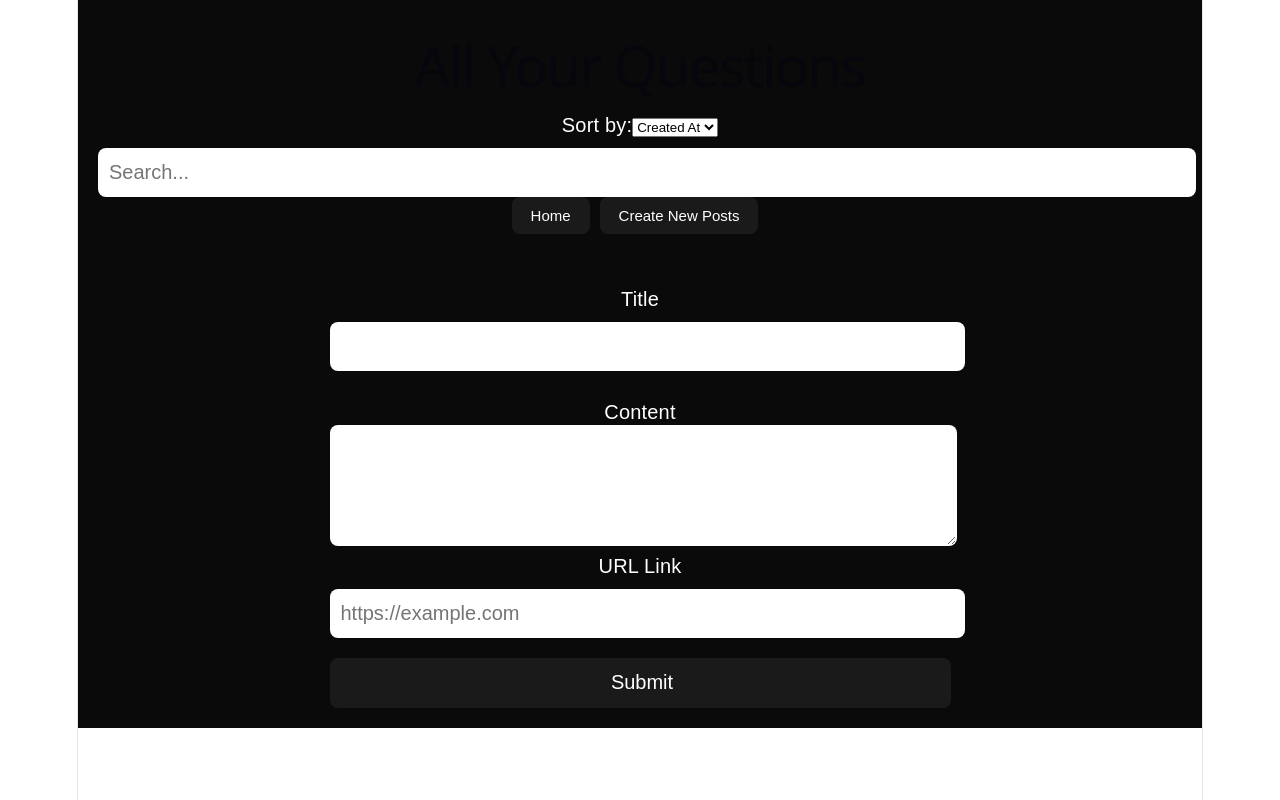
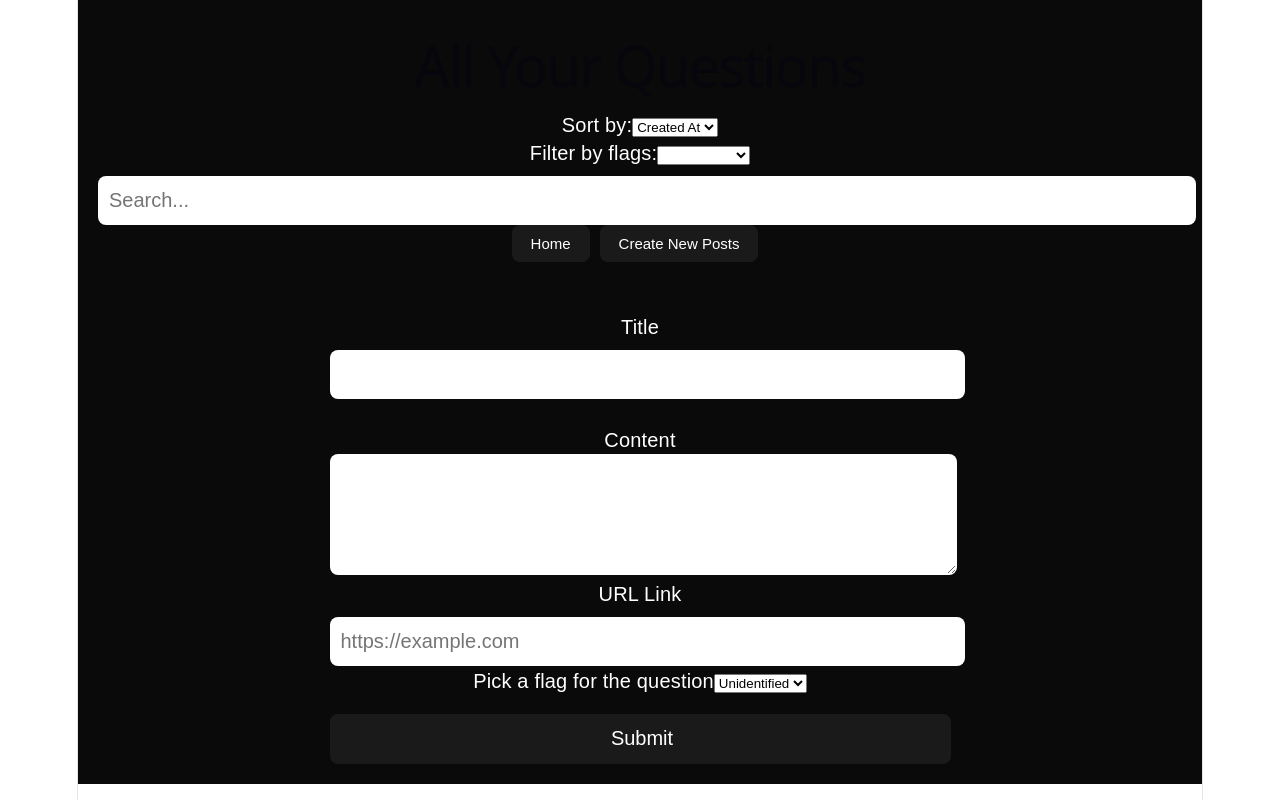
Before and after one commit to ptn23/QuoraLite, a React (Vite) app: page /new in a window 1280 px wide. Built offline with nearby package versions, Linux system fonts and the light colour scheme.

Commit message:
"Updated flags"

```diff
--- a/package.json
+++ b/package.json
@@ -12,6 +12,7 @@
   "dependencies": {
     "react": "^19.2.8",
     "react-dom": "^19.2.8",
+    "react-player": "^3.4.0",
     "react-router-dom": "^7.18.2"
   },
   "devDependencies": {
--- a/src/App.jsx
+++ b/src/App.jsx
@@ -10,14 +10,15 @@ function App() {
 
   const [sortBy, setSortBy] = useState('created_at')
   const [search, setSearch] = useState('')
-  const [theme, setTheme] = useState('light')
+  const [flag, setFlag] = useState('')
 
   let element = useRoutes([
     {
       path: "/",
       element:<ReadPosts
       sortBy={sortBy}
-      search={search} />
+      search={search}
+      flags={flag}/>
     },
     {
       path:"/edit/:id",
@@ -48,12 +49,27 @@ function App() {
             value={sortBy}
             onChange={(e) => setSortBy(e.target.value)}
             className='sort-select'>
+              <option value=''></option>
               <option value='created_at'>Created At</option>
               <option value='upvotes'> Upvotes</option>
             </select>
           </label>
         </div>
 
+        <div>
+          <label>
+            Filter by flags:
+            <select
+            value={flag}
+            onChange={(e) => setFlag(e.target.value)}
+            className='sort-flag'>
+              <option value=''></option>
+              <option value='question'>Question</option>
+              <option value='discussion'>Discussion</option>
+              <option value='unidentified'>Unidentified</option>
+            </select>
+          </label>
+        </div>
         <div>
           <input
           type="text"
--- a/src/components/Card.jsx
+++ b/src/components/Card.jsx
@@ -3,11 +3,34 @@ import { Link } from 'react-router-dom'
 import { supabase } from '../client'
 import more from './more.png'
 
-const Card = ({id, title, upvotes, time}) => {
+const Card = ({id, title, upvotes, time, flags}) => {
+    const flagStyles = {
+        question: { bg: '#e0f2fe', text: '#0369a1', label: 'Question' },
+        discussion: { bg: '#fee2e2', text: '#b91c1c', label: 'Discussion' },
+        default: { bg: '#f3f4f6', text: '#4b5563', label: 'Unidentified' }
+    };
+    const currentFlag = flagStyles[flags?.toLowerCase()] || flagStyles.default;
+
     return (
       <div className="Card">
 
-          <h2 className="title">{title} </h2>
+          <h2 className="title">{title}
+            <span
+                    style={{
+                        backgroundColor: currentFlag.bg,
+                        color: currentFlag.text,
+                        padding: '4px 10px',
+                        borderRadius: '12px',
+                        fontSize: '0.8rem',
+                        fontWeight: '600',
+                        marginLeft: '10px',
+                        display: 'inline-block',
+                        textTransform: 'capitalize'
+                    }}
+                >
+                    {currentFlag.label}
+                </span>
+          </h2>
           <h3>Created at: {new Date(time).toLocaleString()}</h3>
 
             <Link to={'edit/'+ id}>
@@ -16,6 +39,7 @@ const Card = ({id, title, upvotes, time}) => {
             <Link to={'detail/'+id}>
                 <button className="moreButton" alt="edit button" >View Detail</button>
             </Link>
+
           <h4 className="upvotes">👍{upvotes}</h4>
       </div>
   );
--- a/src/pages/CreatePost.jsx
+++ b/src/pages/CreatePost.jsx
@@ -5,8 +5,8 @@ const CreatePost = () => {
     const [post, setPost] = useState({
         'title': '',
         'content': '',
-        'image_url': ''
-
+        'image_url': '',
+        'flags': 'unidentified'
     })
 
     const [select, setSelect] = useState("");
@@ -31,7 +31,8 @@ const CreatePost = () => {
         await supabase.from('mini-quora').insert({
             title: post.title,
             content: post.content,
-            image_url: post.image_url
+            image_url: post.image_url,
+            flags: post.flags
         }).select();
         window.location = "/";
     }
@@ -40,11 +41,11 @@ const CreatePost = () => {
         <div>
             <form>
                 <label htmlFor="title">Title</label> <br />
-                <input type="text" id="title" name="title" onChange={handleChange} required/><br />
+                <input type="text" id="title" name="title" value={post.title}onChange={handleChange} required/><br />
                 <br/>
 
                 <label htmlFor="content">Content</label><br />
-                <textarea rows="5" cols="50" id="content" name="content" onChange={handleChange} >
+                <textarea rows="5" cols="50" id="content" name="content" value={post.content}onChange={handleChange} >
                 </textarea>
                 <br/>
 
@@ -59,7 +60,21 @@ const CreatePost = () => {
                 />
                 <br/>
 
+                <label htmlFor="flags"> Pick a flag for the question
+                    <select
+                    id="flags"
+                    name="flags"
+                    value={post.flags}
+                    onChange={handleChange}
+                    className="flags"
+                    >
+                    <option value='unidentified'>Unidentified</option>
+                    <option value='question'> Question </option>
+                    <option value='discussion'> Discussion </option>
+                    </select>
+                </label>
 
+                <br/>
                 <input type="submit" value="Submit" onClick={createPost} />
             </form>
         </div>
--- a/src/pages/ReadPosts.jsx
+++ b/src/pages/ReadPosts.jsx
@@ -2,7 +2,7 @@ import { useState, useEffect } from 'react'
 import Card from '../components/Card'
 import { supabase } from '../client'
 import Loading from './Loading'
-const ReadPosts = ({sortBy, search}) => {
+const ReadPosts = ({sortBy, search, flags}) => {
     const [posts, setPosts] = useState([])
     const [loading, setLoading] = useState(true);
     useEffect(() => {
@@ -15,7 +15,12 @@ const ReadPosts = ({sortBy, search}) => {
         fetchPost()
     }, [])
 
-    const filteredPosts = posts ? [...posts].filter((post) => {
+    const filteredFlag = posts ? [...posts].filter((post) => {
+        if (!flags) return true;
+        return post.flags.toLowerCase().includes(flags.toLowerCase());
+    }) : [];
+
+    const filteredPosts = posts ? [...filteredFlag].filter((post) => {
         if (!search) return true;
         return post.title.toLowerCase().includes(search.toLowerCase());
     }) : [];
@@ -41,6 +46,7 @@ const ReadPosts = ({sortBy, search}) => {
                         title={post.title}
                         upvotes={post.upvotes}
                         time={post.created_at}
+                        flags={post.flags}
                     />
                 ) : <h2>{'No Questions Yet!'}</h2>
             }
```
Also changed, not shown: 1 other file (tests, documents, lock files or other folders).
